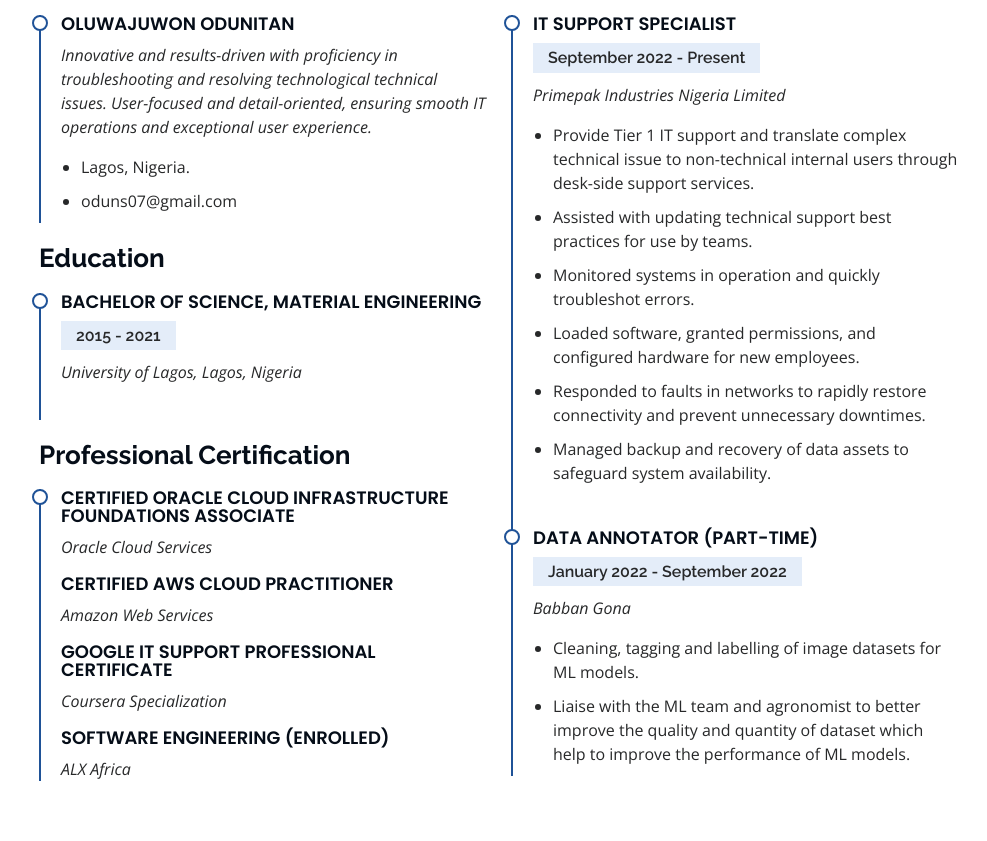
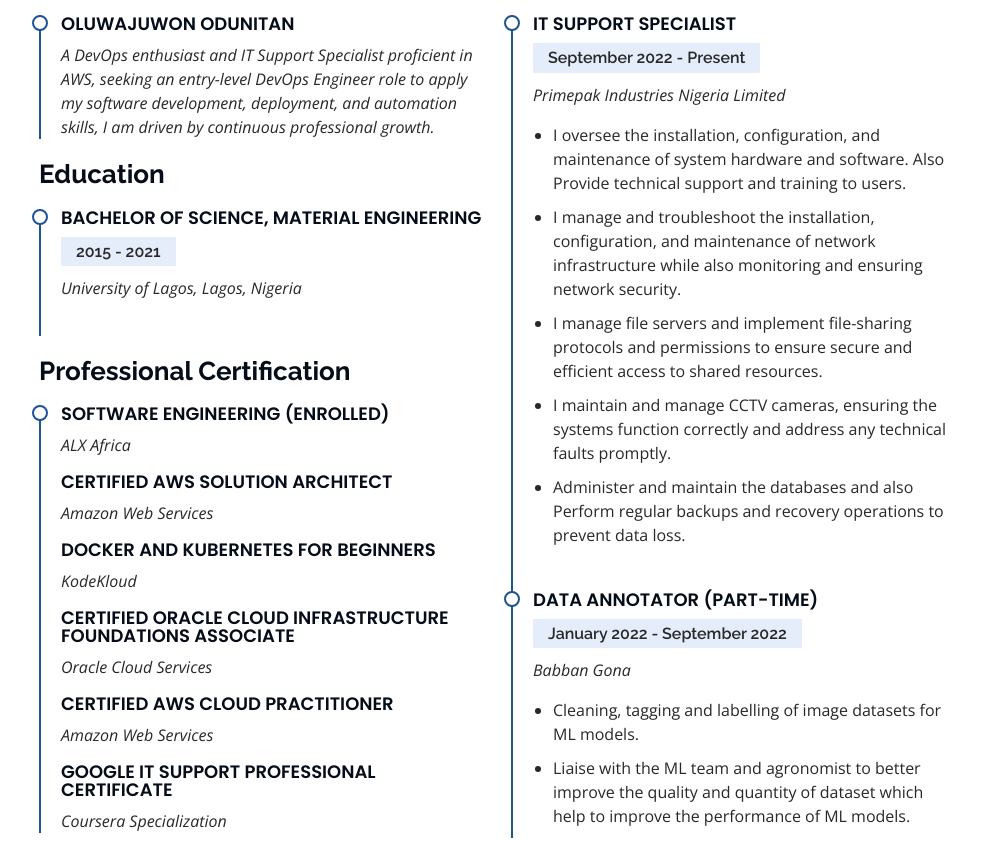
Before and after one commit to juw0n/cloudResumeChallengeAWS, a plain HTML site: page index.html in a window 1280 px wide. Shown: the part 2631-3472 px from the top of the page, without its empty margins (291-1278 px from the left). Drawn offline with nearby package versions, Linux system fonts and the light colour scheme; no server answers.

Commit message:
modified the resume and contact session

```diff
--- a/index.html
+++ b/index.html
@@ -213,7 +213,7 @@
 
         <div class="section-title">
           <h2>Resume</h2>
-          <p>Have a look into <a href="#" class="link-primary">My Resume</a></p>
+          <p>Have a look into <a href="https://drive.google.com/file/d/1gIvuat8qSvuW6NkxJZojv812Ruh7Wbny/view?usp=drive_link" class="link-primary">My Resume</a></p>
         </div>
 
         <div class="row">
@@ -222,13 +222,13 @@
             <div class="resume-item pb-0">
               <h4>Oluwajuwon Odunitan</h4>
               <p><em>
-                Innovative and results-driven with proficiency in troubleshooting and resolving technological technical issues. User-focused and detail-oriented, ensuring smooth IT operations and exceptional user experience.
+                A DevOps enthusiast and IT Support Specialist proficient in AWS, seeking an entry-level DevOps Engineer role to apply my software development, deployment, and automation skills, I am driven by continuous professional growth.
                </em>
               </p>
-              <ul>
+              <!-- <ul>
                 <li>Lagos, Nigeria.</li>
                 <li>oduns07@gmail.com</li>
-              </ul>
+              </ul> -->
             </div>
 
             <h3 class="resume-title">Education</h3>
@@ -240,14 +240,18 @@
 
             <h3 class="resume-title">Professional Certification</h3>
             <div class="resume-item">
+              <h4>Software Engineering (Enrolled)</h4>
+              <p><em>ALX Africa</em></p>
+              <h4>Certified AWS Solution Architect</h4>
+              <p><em>Amazon Web Services</em></p>
+              <h4>Docker and Kubernetes for Beginners</h4>
+              <p><em>KodeKloud</em></p>
               <h4>Certified Oracle Cloud Infrastructure Foundations Associate</h4>
               <p><em>Oracle Cloud Services</em></p>
               <h4>Certified AWS Cloud Practitioner</h4>
               <p><em>Amazon Web Services</em></p>
               <h4>Google IT Support Professional Certificate</h4>
               <p><em>Coursera Specialization</em></p>
-              <h4>Software Engineering (Enrolled)</h4>
-              <p><em>ALX Africa</em></p>
             </div>
           </div>
           <div class="col-lg-6" data-aos="fade-up" data-aos-delay="100">
@@ -257,12 +261,12 @@
               <h5>September 2022 - Present</h5>
               <p><em>Primepak Industries Nigeria Limited</em></p>
               <ul>
-                <li>Provide Tier 1 IT support and translate complex technical issue to non-technical internal users through desk-side support services.</li>
-                <li>Assisted with updating technical support best practices for use by teams.</li>
-                <li>Monitored systems in operation and quickly troubleshot errors.</li>
-                <li>Loaded software, granted permissions, and configured hardware for new employees.</li>
-                <li>Responded to faults in networks to rapidly restore connectivity and prevent unnecessary downtimes.</li>
-                <li>Managed backup and recovery of data assets to safeguard system availability.</li>
+                <li>I oversee the installation, configuration, and maintenance of system hardware and software. Also Provide technical support and training to users.</li>
+                <li>I manage and troubleshoot the installation, configuration, and maintenance of network infrastructure while also monitoring and ensuring network security.</li>
+                <li>I manage file servers and implement file-sharing protocols and permissions to ensure secure and efficient access to shared resources.
+                </li>
+                <li>I maintain and manage CCTV cameras, ensuring the systems function correctly and address any technical faults promptly.</li>
+                <li>Administer and maintain the databases and also Perform regular backups and recovery operations to prevent data loss.</li>
               </ul>
             </div>
             <div class="resume-item">
@@ -383,7 +387,7 @@
               <div class="address">
                 <i class="bi bi-geo-alt"></i>
                 <h4>Location:</h4>
-                <p>34 Opeloyeru Street, Off Babs Animashaun, Orile Lagos</p>
+                <p>Lagos, Nigeria</p>
               </div>
 
               <div class="email">
@@ -398,7 +402,7 @@
                 <p>+2348067856398</p>
               </div>
 
-              <iframe src="https://www.google.com/maps/embed?pb=!1m14!1m8!1m3!1d12097.433213460943!2d-74.0062269!3d40.7101282!3m2!1i1024!2i768!4f13.1!3m3!1m2!1s0x0%3A0xb89d1fe6bc499443!2sDowntown+Conference+Center!5e0!3m2!1smk!2sbg!4v1539943755621" frameborder="0" style="border:0; width: 100%; height: 290px;" allowfullscreen></iframe>
+              <!-- <iframe src="https://www.google.com/maps/embed?pb=!1m14!1m8!1m3!1d12097.433213460943!2d-74.0062269!3d40.7101282!3m2!1i1024!2i768!4f13.1!3m3!1m2!1s0x0%3A0xb89d1fe6bc499443!2sDowntown+Conference+Center!5e0!3m2!1smk!2sbg!4v1539943755621" frameborder="0" style="border:0; width: 100%; height: 290px;" allowfullscreen></iframe> -->
             </div>
 
           </div>
```
